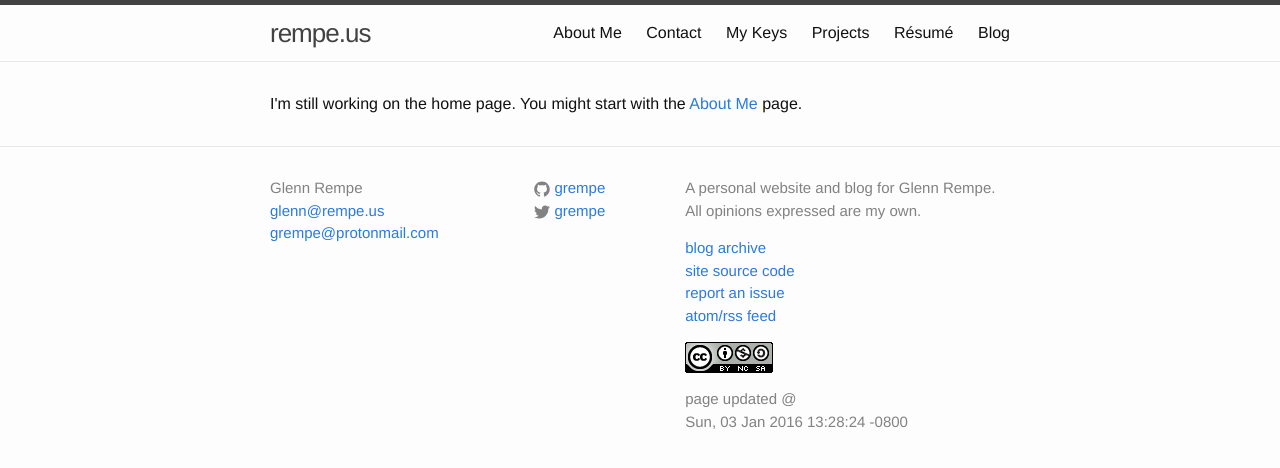
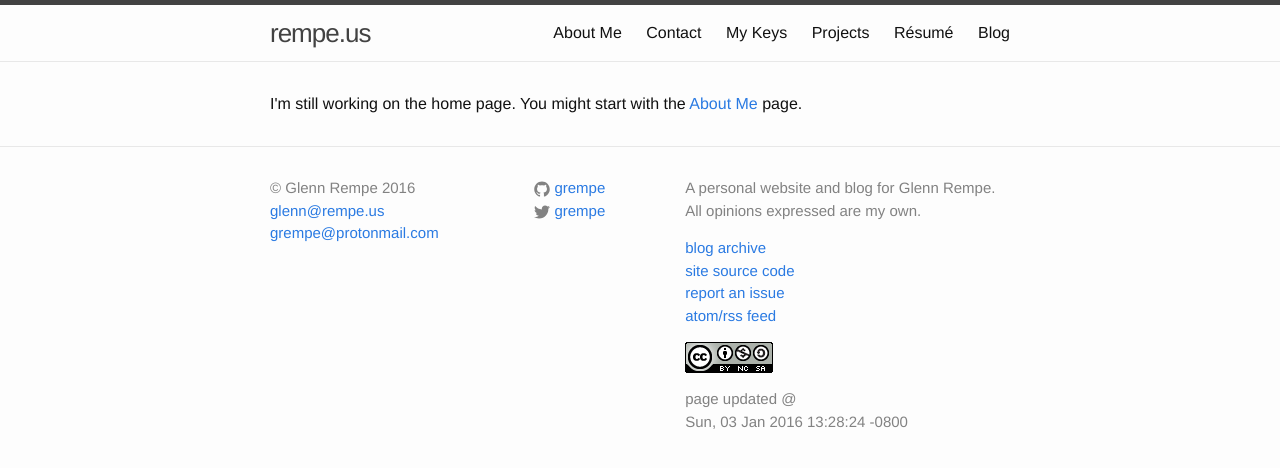
Before and after one commit to grempe/grempe.github.io, a Jekyll site: the page built from index.html, in a window 1280 px wide. Shown: the top 468 px of the page. Built offline with Jekyll 4.4.1, drawn with Linux system fonts in a browser that asks for light colours.

Commit message:
Change site name in footer to copyright notice with auto-year display

```diff
--- a/_includes/footer.html
+++ b/_includes/footer.html
@@ -5,7 +5,7 @@
     <div class="footer-col-wrapper">
       <div class="footer-col  footer-col-1">
         <ul class="contact-list">
-          <li>{{ site.name }}</li>
+          <li>&copy; {{ site.name }} {{ site.time | date: "%Y" }}</li>
           <li><a href="mailto:{{ site.email }}">{{ site.email }}</a></li>
           <li><a href="mailto:{{ site.email }}">{{ site.email_secure }}</a></li>
         </ul>
```
